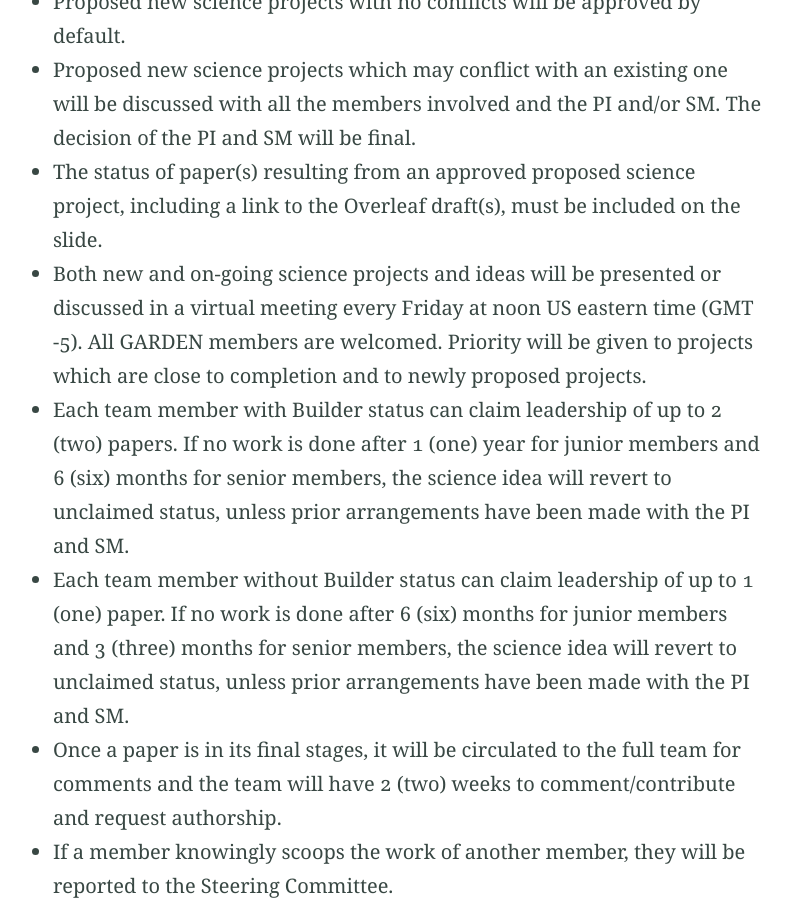
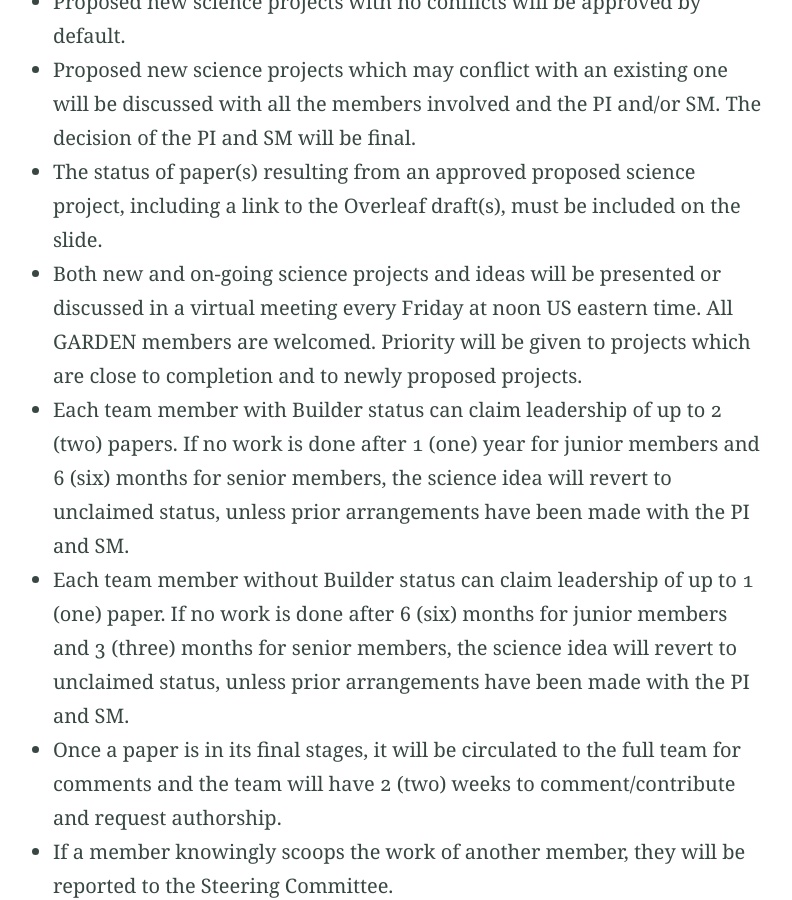
Before and after one commit to JWST2123/garden.github.io, a Jekyll site: the page built from codeofconduct.md, in a window 1280 px wide and 900 px high, scrolled down 1724 px. Shown: the whole window, without its empty margins (230-1022 px from the left). Built offline with Jekyll 4.4.1, drawn with Linux system fonts in a browser that asks for light colours.

Commit message:
Update codeofconduct.md

```diff
--- a/codeofconduct.md
+++ b/codeofconduct.md
@@ -32,7 +32,7 @@ All members of the GARDEN team must acknowledge and abide by the following publi
 * Proposed new science projects with no conflicts will be approved by default.
 * Proposed new science projects which may conflict with an existing one will be discussed with all the members involved and the PI and/or SM. The decision of the PI and SM will be final.
 * The status of paper(s) resulting from an approved proposed science project, including a link to the Overleaf draft(s), must be included on the slide.
-* Both new and on-going science projects and ideas will be presented or discussed in a virtual meeting every Friday at noon US eastern time (GMT -5). All GARDEN members are welcomed. Priority will be given to projects which are close to completion and to newly proposed projects.
+* Both new and on-going science projects and ideas will be presented or discussed in a virtual meeting every Friday at noon US eastern time. All GARDEN members are welcomed. Priority will be given to projects which are close to completion and to newly proposed projects.
 * Each team member with Builder status can claim leadership of up to 2 (two) papers.  If no work is done after 1 (one) year for junior members and 6 (six) months for senior members, the science idea will revert to unclaimed status, unless prior arrangements have been made with the PI and SM.
 * Each team member without Builder status can claim leadership of up to 1 (one) paper. If no work is done after 6 (six) months for junior members and 3 (three) months for senior members, the science idea will revert to unclaimed status, unless prior arrangements have been made with the PI and SM.
 * Once a paper is in its final stages, it will be circulated to the full team for comments and the team will have 2 (two) weeks to comment/contribute and request authorship.
```
